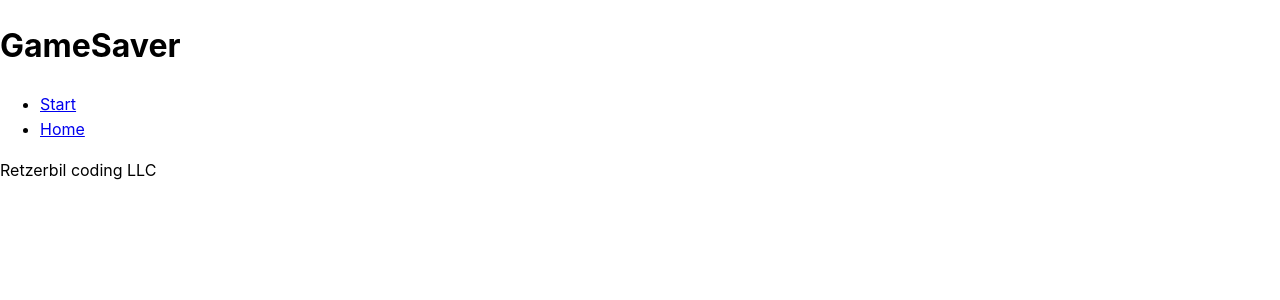
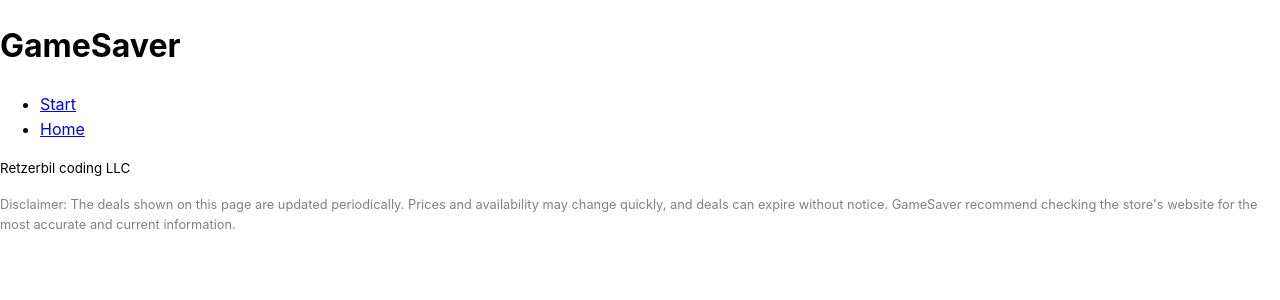
Before and after one commit to retzerbil/GameSaver, a React (Vite) app: page / in a window 1280 px wide. Shown: the top 300 px of the page. Built offline with nearby package versions, Linux system fonts and the light colour scheme.

Commit message:
Disclaimer for prices changing

```diff
--- a/src/pages/Layout.tsx
+++ b/src/pages/Layout.tsx
@@ -1,4 +1,5 @@
-import { NavLink, Outlet } from "react-router-dom"
+import { Group } from "@mantine/core";
+import { NavLink, Outlet } from "react-router-dom";
 
 export const Layout = () => {
 	return (
@@ -20,7 +21,17 @@
 			<main>
 				<Outlet />
 			</main>
-    <footer>Retzerbil coding LLC</footer>
+			<footer>
+                <Group>
+				<small>Retzerbil coding LLC</small>
+				<small style={{ fontSize: "0.8rem", color: "gray" }}>
+					Disclaimer: The deals shown on this page are updated periodically.
+					Prices and availability may change quickly, and deals can expire
+					without notice. GameSaver recommend checking the store's website for the most
+					accurate and current information.
+				</small>
+                </Group>
+			</footer>
 		</>
-  )
-}
+	);
+};
```
Lines whose indentation alone changed are shown as unchanged.
